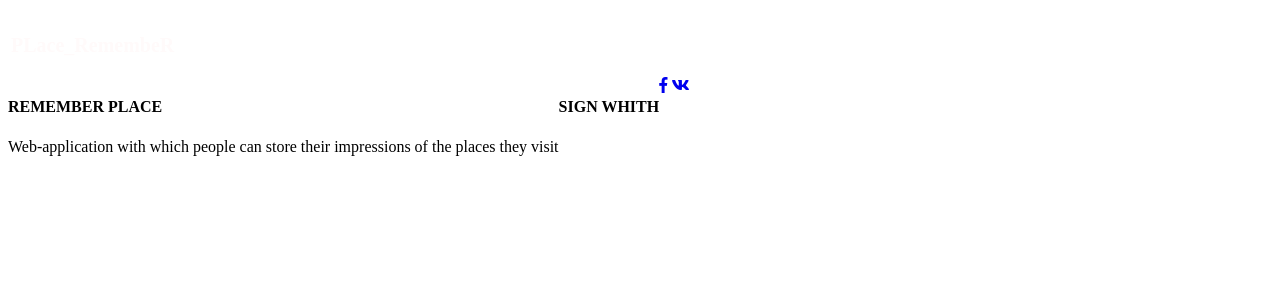
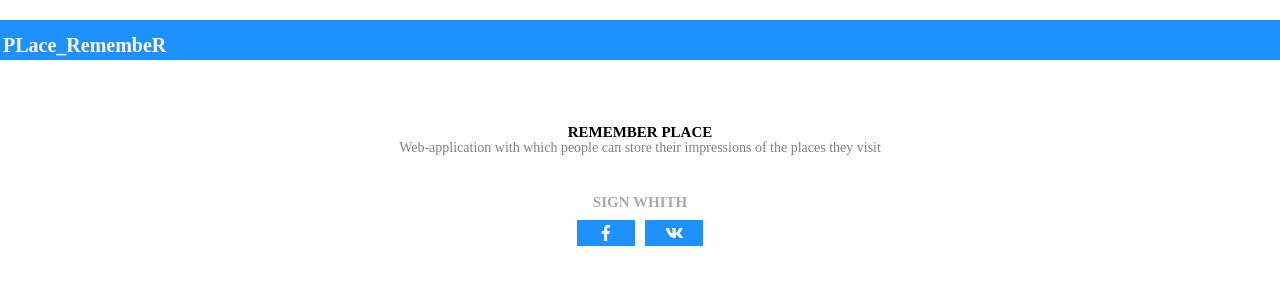
Before and after one commit to Shohmasud/place_remember, a Django app: page /login/ in a window 1280 px wide. Shown: the top 300 px of the page. Run offline with Django 3.2, Linux system fonts and the light colour scheme; some libraries are stand-ins or nearby versions.

Commit message:
Correction in css styles and adding @media screen for template adaptability

```diff
--- a/static/css/login.css
+++ b/static/css/login.css
@@ -1,9 +1,11 @@
-.background_facebook_log{
+.backround_base{
     background:white;
+    margin-top:0;
     margin-left:0;
     margin-right:0;
 }
-.div_header_facebook{
+
+.div_header{
     height:40px;
     width: 100%;
     background: dodgerblue;
@@ -15,106 +17,49 @@
     padding-top:14px;
     padding-left:3px;
 }
-.div_avatar{
-    margin-left:0.5%;
+.login{
+    text-align:center;
     margin-top:3%;
 }
-.p_name{
-    font-weight:normal;
-}
-.div_add_allflex{
-    display: flex;
+.p_text{
+    font-size:14px;
+    color: gray;
+    margin-top:-10px;
 }
 
-.p_empty_full{
-    font-size:28px;
-    color: gray;
-    margin-left:80%;
-    width:100%;
+.div_h4_log{
+    text-align:center;
+    margin-top:5%;
+
 }
-#example_2_1,#example_2_2{
-    width: 250%;
-    height:40px;
+.h4_log{
+    font-weight:bolder;
+    font-size:15px;
+    color:black;
+    margin-bottom:0.7%;
+}
+.h4_sign{
+    margin-top:3%;
+    font-weight:bolder;
+    font-size:15px;
+    color:darkgrey;
+    margin-bottom:0.7%;
+}
+.div_login_facebook_vk{
+    text-align:center;
+}
+.fb_icon{
     background:dodgerblue;
-    border:1px solid white;
+    padding:5px 25px 5px 25px ;
     color: white;
 }
-.div_add_data{
-    margin-left:15%;
-    margin-top:5%;
+
+.vk_icon{
+    background:dodgerblue;
+    padding:5px 20px 5px 20px ;
+    color: white;
+    margin-left:0.5%;
 }
-
-.list_data_user{
-    text-align: center;
+.div_social{
+    text-align:center;
 }
-.h4_list{
-    color: black;
-    font-size: 18px;
-    font-weight:bolder;
-    margin-top:10.5%;
-    margin-bottom:2.5%;
-}
-/*#comment{*/
-/*    height:100px;*/
-/*}*/
-#label_comment{
-    padding-left:10px;
-}
-#button_save{
-    margin-bottom:3%;
-}
-.div_list{
-    margin-top:25%;
-    position: relative;
-}
-.map_div{
-    height:100px;
-}
-#div_form{
-    display: none;
-}
-#map{
-    margin-top:4.5%;
-}
-.h4_list_place_comment{
-    color:orangered;
-    margin-top:1.5%;
-}
-.p_list_place_comment{
-    color:gray;
-    width:280px;
-}
-.div_border_place{
-    margin-left:25%;
-    width:50%;
-    border:1px solid gray;
-}
-.form-group{
-    width:50%;
-}
-@media (max-width: 1350px) {
-#example_2_1,#example_2_2{
-    width:150%;
-}
-.p_empty_full{
-    font-size:25px;
-    margin-left:22%;
-}
-}
-
-@media (max-width:1220px) {
-.div_list{
-    margin-top:30%;
-}
-}
-
-@media (max-width: 900px) {
-#example_2_1,#example_2_2{
-    width:50%;
-}
-
-.p_empty_full{
-    font-size:18px;
-    margin-left:22%;
-}
-}
```
